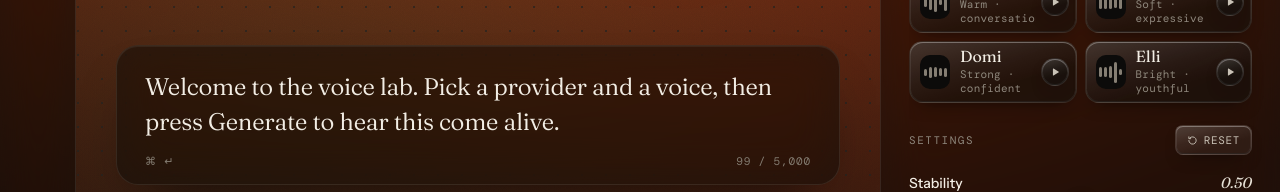
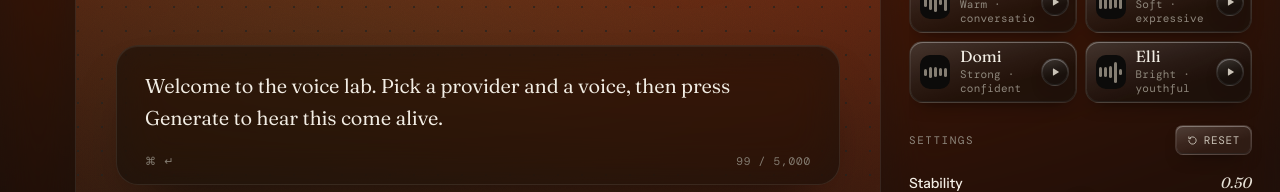
Before and after one commit to namritha-c/voice-ai-playground, a Next.js app: page /tts in a window 1280 px wide. Shown: the part 475-667 px from the top of the page. Built offline with nearby package versions, Linux system fonts and the light colour scheme; a web font is replaced by a local one.

Commit message:
style: adjust font sizes and line heights for script and transcript elements

```diff
--- a/src/styles/global.css
+++ b/src/styles/global.css
@@ -255,15 +255,15 @@ button:focus-visible, a:focus-visible, textarea:focus-visible, select:focus-visi
 .input-panel:focus-within { border-color: color-mix(in srgb, var(--accent) 55%, transparent); box-shadow: var(--glass-hi), 0 0 0 4px var(--accent-ring), 0 30px 80px -30px var(--accent-glow); }
 .script {
   flex-grow: 1; width: 100%; min-height: 0; resize: none; border: 0; outline: none; background: transparent; color: var(--ink);
-  font-family: var(--serif); font-size: 24px; line-height: 1.45; letter-spacing: -.01em; font-variation-settings: 'opsz' 36, 'wght' 340, 'SOFT' 60;
-  padding: 0; caret-color: var(--accent);
+  font-family: var(--serif); font-size: 20px; line-height: 1.6; letter-spacing: -.005em; font-variation-settings: 'opsz' 20, 'wght' 360, 'SOFT' 60;
+  max-width: 72ch; padding: 0; caret-color: var(--accent);
 }
 /* the panel's accent ring (.input-panel:focus-within) is the focus indicator here */
 .script:focus-visible { outline: none; }
 .script::placeholder { color: var(--mute-3); font-style: italic; }
 .foot { display: flex; justify-content: space-between; align-items: center; font-size: 11px; letter-spacing: .08em; color: var(--mute-2); }
 .foot .over { color: var(--danger); }
-.transcript { margin: 0; font-family: var(--serif); font-size: 24px; line-height: 1.5; letter-spacing: -.01em; font-variation-settings: 'opsz' 36, 'wght' 330; }
+.transcript { margin: 0; max-width: 72ch; font-family: var(--serif); font-size: 20px; line-height: 1.6; letter-spacing: -.005em; font-variation-settings: 'opsz' 20, 'wght' 350; }
 .stt-wait { display: flex; align-items: center; gap: 20px; }
 .transcript.empty { font-style: italic; color: var(--mute-3); font-variation-settings: 'opsz' 36, 'wght' 300; }
 .spk { flex-shrink: 0; padding-top: 12px; font-size: 10.5px; color: var(--accent); letter-spacing: .16em; font-family: var(--mono); }
```
